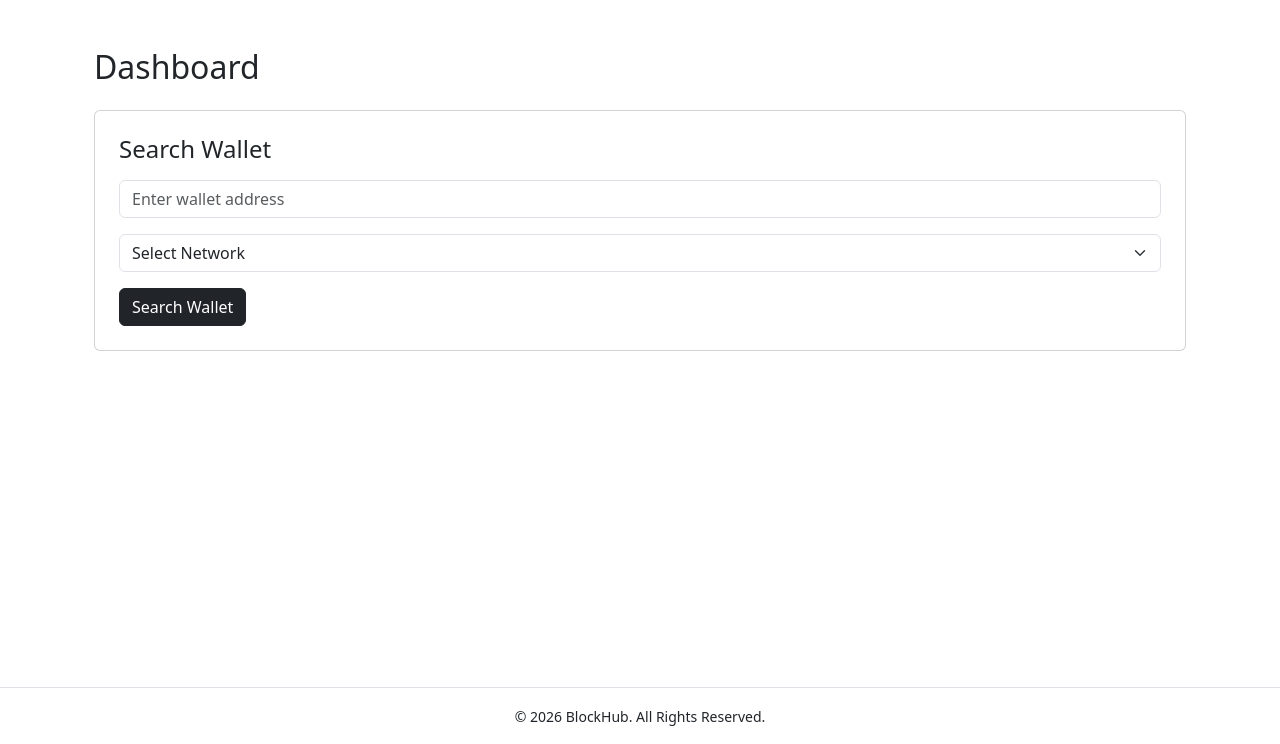
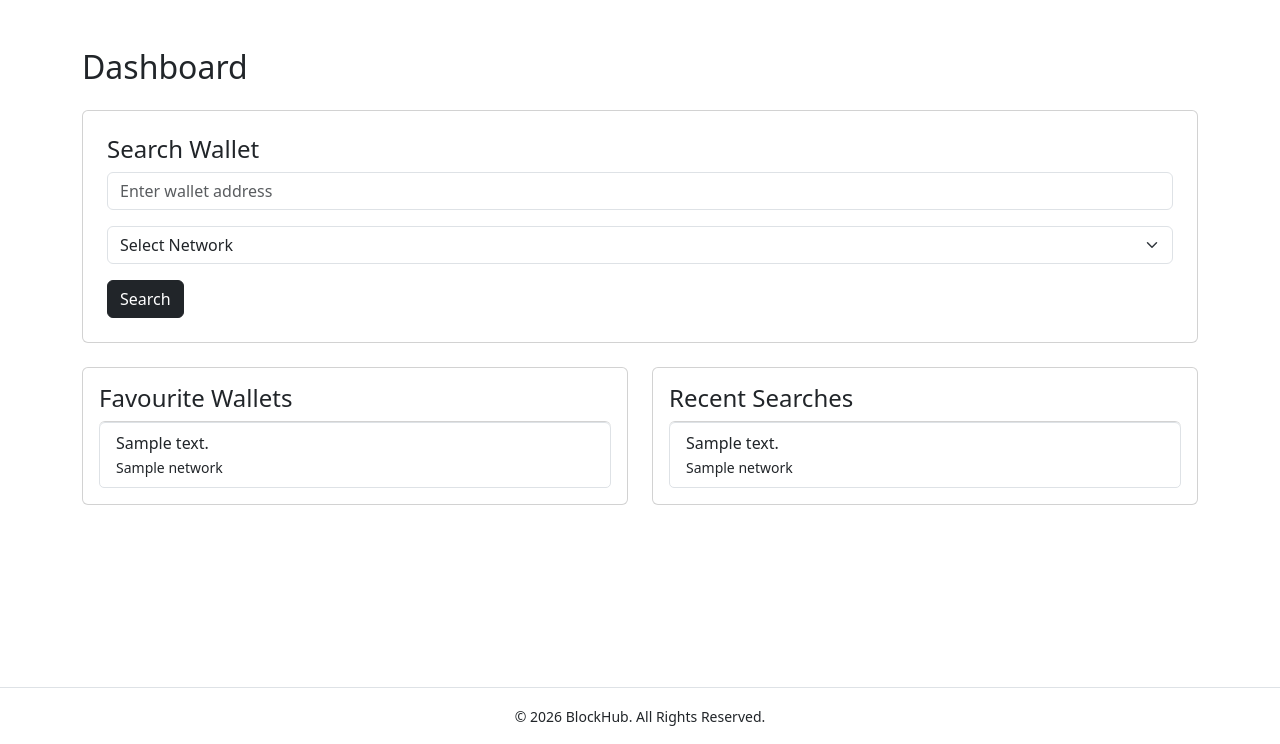
Before and after one commit to abdullahfarooqofficial/BlockHub, a Flask app: template templates/dashboard.html in a window 1280 px wide. Shown: the part 56-800 px from the top of the page. Run offline with Flask 3, Linux system fonts and the light colour scheme; the template is opened without the code that fills it: most values are stand-ins (such as "Sample title", 1, 10 or a date in 2020).

Commit message:
dashboard --

```diff
--- a/app.py
+++ b/app.py
@@ -33,7 +33,38 @@ def index():
 @app.route("/dashboard")
 @login_required
 def dashboard():
-    return render_template("dashboard.html")
+
+    conn = get_db_connection()
+
+    favourites = conn.execute(
+        """
+        SELECT *
+        FROM favourites
+        WHERE user_id = ?
+        ORDER BY added_at DESC
+        LIMIT 5
+        """,
+        (session["user_id"],)
+    ).fetchall()
+
+    history = conn.execute(
+        """
+        SELECT *
+        FROM search_history
+        WHERE user_id = ?
+        ORDER BY searched_at DESC
+        LIMIT 5
+        """,
+        (session["user_id"],)
+    ).fetchall()
+
+    conn.close()
+
+    return render_template(
+        "dashboard.html",
+        favourites=favourites,
+        history=history
+    )
 
 
 # Login
@@ -160,11 +191,27 @@ def wallet():
     address = request.args.get("address")
     network = request.args.get("network")
 
-    wallet = get_wallet_data(address, network)
+    conn = get_db_connection()
+
+    conn.execute(
+        """
+        INSERT INTO search_history (user_id, wallet_address, network)
+        VALUES (?, ?, ?)
+        """,
+        (
+            session["user_id"],
+            address,
+            network
+        )
+    )
+
+    conn.commit()
+    conn.close()
 
     return render_template(
         "wallet.html",
-        wallet=wallet
+        address=address,
+        network=network
     )
 
 
--- a/templates/dashboard.html
+++ b/templates/dashboard.html
@@ -1,17 +1,15 @@
-{% extends "layout.html" %} {% block title %}Dashboard{% endblock %} {% block
+{% extends "layout.html" %} {% block title %} Dashboard {% endblock %} {% block
 content %}
 
-<div class="container">
 <h2 class="mb-4">Dashboard</h2>
 
-  <div class="card p-4">
-    <h4 class="mb-3">Search Wallet</h4>
+<div class="card p-4 mb-4">
+  <h4>Search Wallet</h4>
 
   <form action="/wallet" method="GET">
     <div class="mb-3">
       <input
         class="form-control"
-          type="text"
         name="address"
         placeholder="Enter wallet address"
         required
@@ -27,8 +25,65 @@ content %}
       </select>
     </div>
 
-      <button class="btn btn-dark">Search Wallet</button>
+    <button class="btn btn-dark">Search</button>
   </form>
+</div>
+
+<div class="row">
+  <div class="col-md-6">
+    <div class="card p-3">
+      <h4>Favourite Wallets</h4>
+
+      {% if favourites %}
+
+      <ul class="list-group">
+        {% for wallet in favourites %}
+
+        <li class="list-group-item">
+          {{ wallet.wallet_address }}
+
+          <br />
+
+          <small>{{ wallet.network }}</small>
+        </li>
+
+        {% endfor %}
+      </ul>
+
+      {% else %}
+
+      <p class="text-muted">No favourite wallets yet.</p>
+
+      {% endif %}
+    </div>
+  </div>
+
+  <div class="col-md-6">
+    <div class="card p-3">
+      <h4>Recent Searches</h4>
+
+      {% if history %}
+
+      <ul class="list-group">
+        {% for search in history %}
+
+        <li class="list-group-item">
+          {{ search.wallet_address }}
+
+          <br />
+
+          <small>{{ search.network }}</small>
+        </li>
+
+        {% endfor %}
+      </ul>
+
+      {% else %}
+
+      <p class="text-muted">No recent searches.</p>
+
+      {% endif %}
+    </div>
   </div>
 </div>
 
```
Also changed, not shown: database/blockhub.db, 2 other files. Lines whose indentation alone changed are shown as unchanged.
